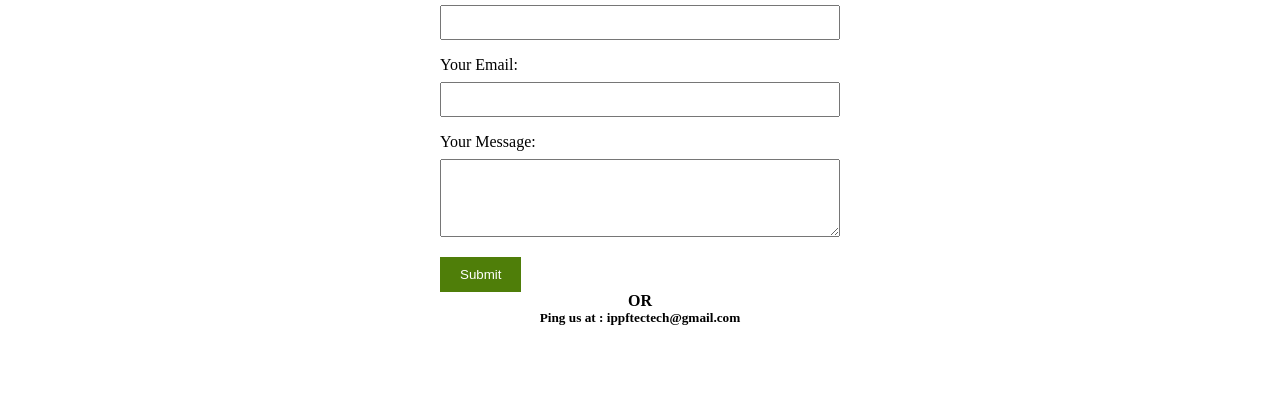
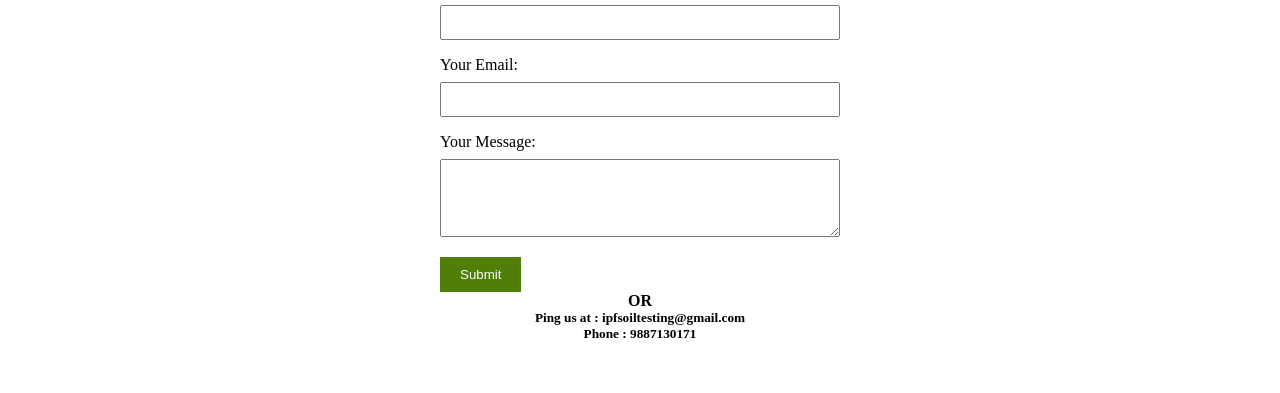
Before and after one commit to AnujSukhwal/IndoPan_Polly_filler, a plain HTML site: page contactUs.html in a window 1280 px wide. Shown: the part 163-556 px from the top of the page. Drawn offline with nearby package versions, Linux system fonts and the light colour scheme.

Commit message:
Update contactUs.html

```diff
--- a/contactUs.html
+++ b/contactUs.html
@@ -54,7 +54,8 @@
 
             <button type="submit">Submit</button>
             <center><h4>OR</h4></center>
-            <h5><p><center>Ping us at :  ippftectech@gmail.com </center> </p><h5>
+            <h5><p><center>Ping us at :  ipfsoiltesting@gmail.com </center> </p><h5>
+                <h5><p><center>Phone :  9887130171 </center> </p><h5>
 
         </form>
 
```
